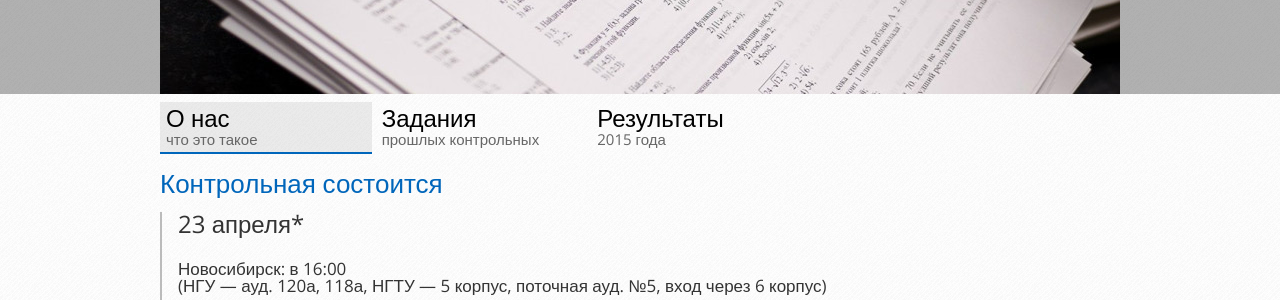
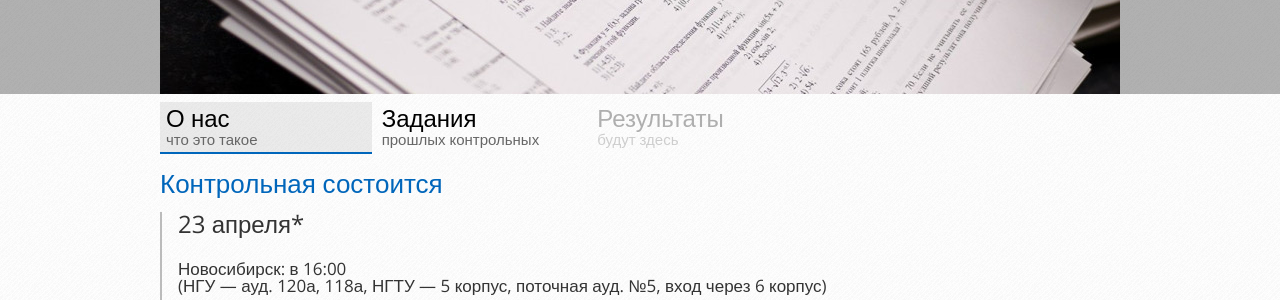
Before and after one commit to kontrsumma/kontrsumma.github.io, a Jekyll site: the page built from index.html, in a window 1280 px wide. Shown: the part 327-627 px from the top of the page. Built offline with Jekyll 4.4.1, drawn with Linux system fonts in a browser that asks for light colours; nearby versions of some CDN libraries.

Commit message:
disable results button

```diff
--- a/_layouts/default.html
+++ b/_layouts/default.html
@@ -23,8 +23,8 @@
           <a href="/tasks" class="nav__item{% if page.name == 'tasks.html' %} is-active{% endif %}">
             <span class="nav__item_title">Задания</span><span class="nav__item_desc">прошлых контрольных</span>
           </a>
-          <a href="/results" class="nav__item{% if page.name == 'results.html' %} is-active{% endif %}">
-            <span class="nav__item_title">Результаты</span><span class="nav__item_desc">2015 года</span>
+          <a class="nav__item is-disabled{% if page.name == 'results.html' %} is-active{% endif %}">
+            <span class="nav__item_title">Результаты</span><span class="nav__item_desc">будут здесь</span>
           </a>
         </nav>
         <section id="content" class="main__content">
```
